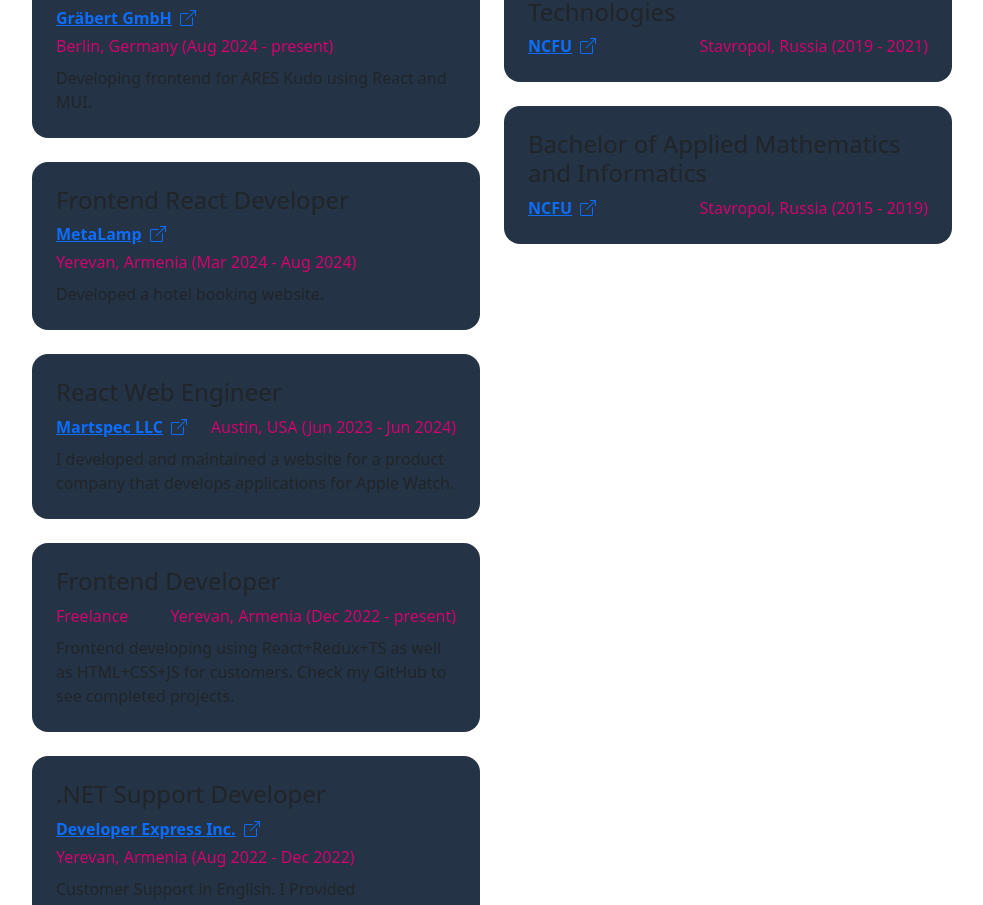
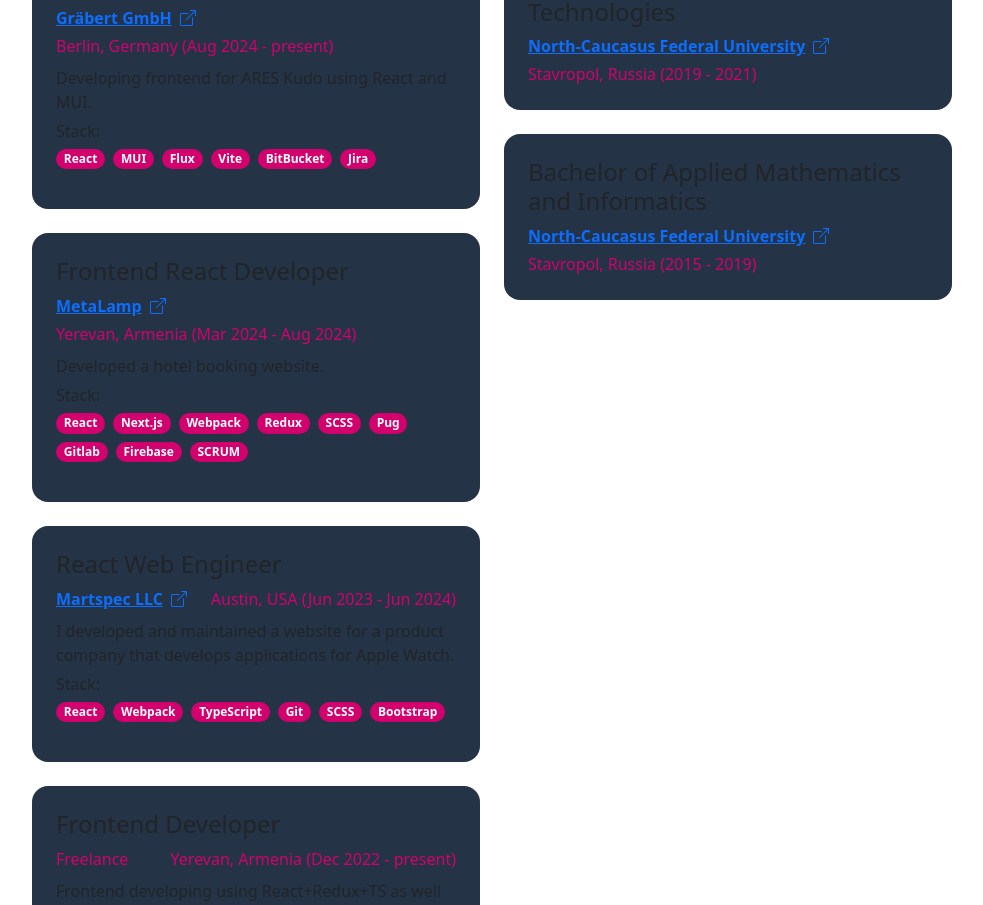
Before and after one commit to winerar/portfolio, a React (Vite) app: page / in a window 1280 px wide. Shown: the part 1068-1973 px from the top of the page, without its empty margins (268-1251 px from the left). Built offline with nearby package versions, Linux system fonts and the light colour scheme; the HTML template or start-up script is replaced by a standard one.

Commit message:
add stack support to ExperienceCard and update organization names in education

```diff
--- a/src/components/Content/ExperienceCard.tsx
+++ b/src/components/Content/ExperienceCard.tsx
@@ -2,6 +2,7 @@ import React from "react"
 import { IExperienceCardProps } from "../../types"
 import Card from "../common/Card"
 import ExternalLink from "../common/ExternalLink"
+import Badge from "../common/Badge"
 
 const ExperienceCard: React.FC<IExperienceCardProps> = ({
 	position,
@@ -15,6 +16,7 @@ const ExperienceCard: React.FC<IExperienceCardProps> = ({
 	monthTo,
 	index = 0,
 	website,
+	stack,
 }): JSX.Element => {
 	return (
 		<Card className="col-12" index={index}>
@@ -38,6 +40,16 @@ const ExperienceCard: React.FC<IExperienceCardProps> = ({
 				</span>
 			</div>
 			{description ?? <p className="mb-0">{description}</p>}
+			{stack && (
+				<>
+					<h5 className="h6 mt-2">Stack:</h5>
+					<p className="d-flex gap-2 flex-wrap">
+						{stack.map((item, index) => (
+							<Badge text={item} key={index} />
+						))}
+					</p>
+				</>
+			)}
 		</Card>
 	)
 }
--- a/src/constants/education.ts
+++ b/src/constants/education.ts
@@ -7,7 +7,7 @@ export const education: Array<IEducation> = [
 		get position() {
 			return `${this.degree} of ${this.faculty}`
 		},
-		organization: "NCFU",
+		organization: "North-Caucasus Federal University",
 		city: "Stavropol",
 		country: "Russia",
 		description: "",
@@ -21,7 +21,7 @@ export const education: Array<IEducation> = [
 		get position() {
 			return `${this.degree} of ${this.faculty}`
 		},
-		organization: "NCFU",
+		organization: "North-Caucasus Federal University",
 		city: "Stavropol",
 		country: "Russia",
 		description: "",
--- a/src/constants/experience.ts
+++ b/src/constants/experience.ts
@@ -1,4 +1,4 @@
-import { IExperience, Months } from "../types"
+import { IExperience, Months, Stack } from "../types"
 
 export const experience: Array<IExperience> = [
 	{
@@ -10,6 +10,15 @@ export const experience: Array<IExperience> = [
 		yearFrom: 2024,
 		monthFrom: Months.Aug,
 		website: "https://www.graebert.com/",
+		stack: [
+			Stack.React,
+			Stack.MUI,
+			Stack.TS,
+			Stack.Flux,
+			Stack.Vite,
+			Stack.BitBucket,
+			Stack.Jira,
+		],
 	},
 	{
 		position: "Frontend React Developer",
@@ -22,6 +31,18 @@ export const experience: Array<IExperience> = [
 		yearTo: 2024,
 		monthTo: Months.Aug,
 		website: "https://metalamp.ru/",
+		stack: [
+			Stack.React,
+			Stack.Next,
+			Stack.TS,
+			Stack.Webpack,
+			Stack.Redux,
+			Stack.SCSS,
+			Stack.Pug,
+			Stack.Gitlab,
+			Stack.Firebase,
+			Stack.Scrum,
+		],
 	},
 	{
 		position: "React Web Engineer",
@@ -35,6 +56,14 @@ export const experience: Array<IExperience> = [
 		yearTo: 2024,
 		monthTo: Months.Jun,
 		website: "https://martspec.com",
+		stack: [
+			Stack.React,
+			Stack.Webpack,
+			Stack.TypeScript,
+			Stack.Git,
+			Stack.SCSS,
+			Stack.Bootstrap,
+		],
 	},
 	{
 		position: "Frontend Developer",
--- a/src/types/enums.ts
+++ b/src/types/enums.ts
@@ -1,29 +1,42 @@
-export enum Stack {
-	HTML = "HTML",
-	CSS = "CSS",
-	SASS = "SASS",
-	JS = "JavaScript",
-	TS = "TypeScript",
-	React = "React",
-	Node = "Node.js",
-	Redux = "Redux",
-	ReduxToolkit = "Redux Toolkit",
-	ReactRouter = "React Router",
-	Bootstrap = "Bootstrap",
-	PurgeCSS = "PurgeCSS",
-}
+export const Stack = {
+	BitBucket: "BitBucket",
+	Bootstrap: "Bootstrap",
+	CSS: "CSS",
+	Firebase: "Firebase",
+	Flux: "Flux",
+	Git: "Git",
+	Gitlab: "Gitlab",
+	HTML: "HTML",
+	Jira: "Jira",
+	JavaScript: "JavaScript",
+	MUI: "MUI",
+	Next: "Next.js",
+	Node: "Node.js",
+	Pug: "Pug",
+	PurgeCSS: "PurgeCSS",
+	React: "React",
+	ReactRouter: "React Router",
+	Redux: "Redux",
+	ReduxToolkit: "Redux Toolkit",
+	SASS: "SASS",
+	SCSS: "SCSS",
+	Scrum: "SCRUM",
+	TypeScript: "TypeScript",
+	Vite: "Vite",
+	Webpack: "Webpack",
+} as const
 
-export enum Months {
-	Jan = "Jan",
-	Feb = "Feb",
-	Mar = "Mar",
-	Apr = "Apr",
-	May = "May",
-	Jun = "Jun",
-	Jul = "Jul",
-	Aug = "Aug",
-	Sep = "Sep",
-	Oct = "Oct",
-	Nov = "Nov",
-	Dec = "Dec",
-}
+export const Months = {
+	Jan: "Jan",
+	Feb: "Feb",
+	Mar: "Mar",
+	Apr: "Apr",
+	May: "May",
+	Jun: "Jun",
+	Jul: "Jul",
+	Aug: "Aug",
+	Sep: "Sep",
+	Oct: "Oct",
+	Nov: "Nov",
+	Dec: "Dec",
+} as const
--- a/src/types/experience.ts
+++ b/src/types/experience.ts
@@ -1,4 +1,4 @@
-import { Months } from "."
+import { Months, Stack } from "."
 
 export interface IEducation extends IExperience {
 	degree: string
@@ -16,4 +16,5 @@ export interface IExperience {
 	monthFrom?: Months
 	monthTo?: Months
 	website?: string
+	stack?: Array<Stack>
 }
```
